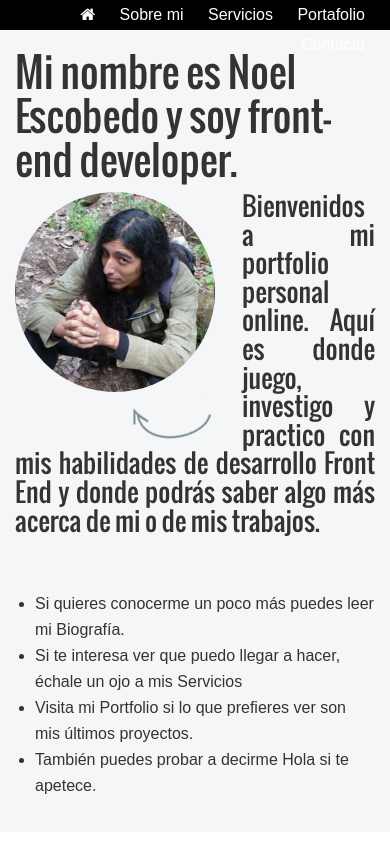
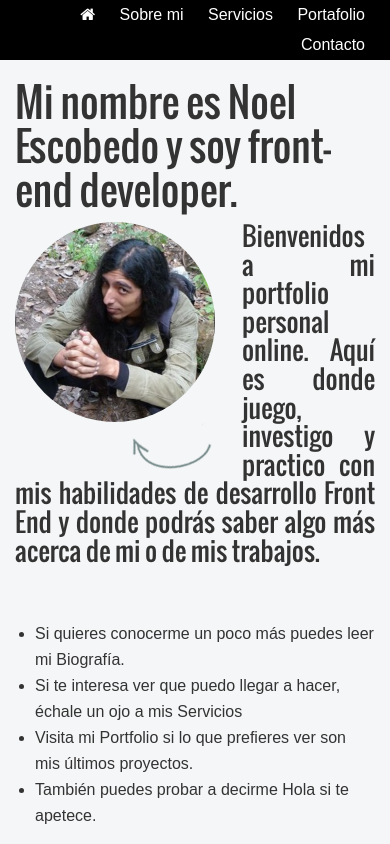
Before and after one commit to NoelRock333/noelrock333, a plain HTML site: page index.html in a window 390 px wide. Shown: the top 844 px of the page. Drawn offline with nearby package versions, Linux system fonts and the light colour scheme.

Commit message:
Arreglado problema con menu responsivo

```diff
--- a/stylesheets/estilo.css
+++ b/stylesheets/estilo.css
@@ -27,13 +27,11 @@ nav{
 	right:0;
 	top:0;
 	z-index: 200;
-	/*padding:5px;*/
 }
 
 nav ul.menu li{
 	display: inline-block;
 	line-height:30px;
-	/*margin-left:20px;*/
 }
 
 nav ul.menu li a{
@@ -45,7 +43,6 @@ nav ul.menu li a{
 
 nav ul.menu li a:hover,
 nav ul.menu li a:active{
-	/*text-decoration:underline;*/
 	background: #09F;
 	height:30px;
 	padding:10px;
@@ -79,7 +76,6 @@ a:focus {
 }
 
 #wallpaper{
-	/*background: url(../imagenes/fondo1.jpg) no-repeat center center;*/
 	background-image: url(../images/fondo1.jpg);
 	background-repeat: no-repeat;
 	background-position: center center;
@@ -164,8 +160,6 @@ section ul li{
 
 #portafolio .proyecto{
 	text-align: center;
-	/*background: black;
-	color:white;*/
 }
 
 #portafolio .proyecto .titulo{
@@ -185,7 +179,6 @@ section ul li{
 	padding:6px;
 	transition: background-color .4s ease-in;
 	border: 1px solid #CCC;
-	/*border:5px solid #CCC;*/
 }
 #portafolio .proyecto .imagen img:hover{
 	background-color: #FFF;
@@ -276,3 +269,12 @@ form.contacto{
 .contacto-col2 a{
 	color:#333;
 }
+
+@media (max-width: 440px) {
+	body{
+		padding-top:60px;
+	}
+	nav{
+		height:60px;
+	}
+}
```
